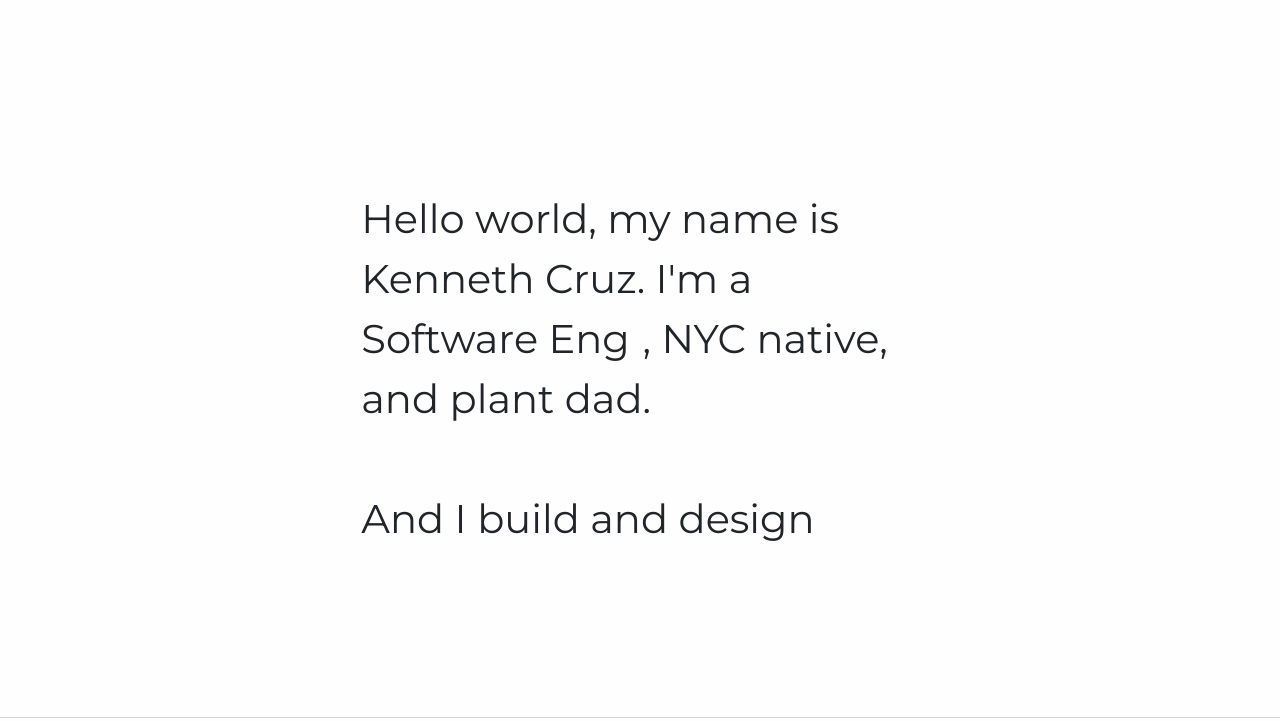
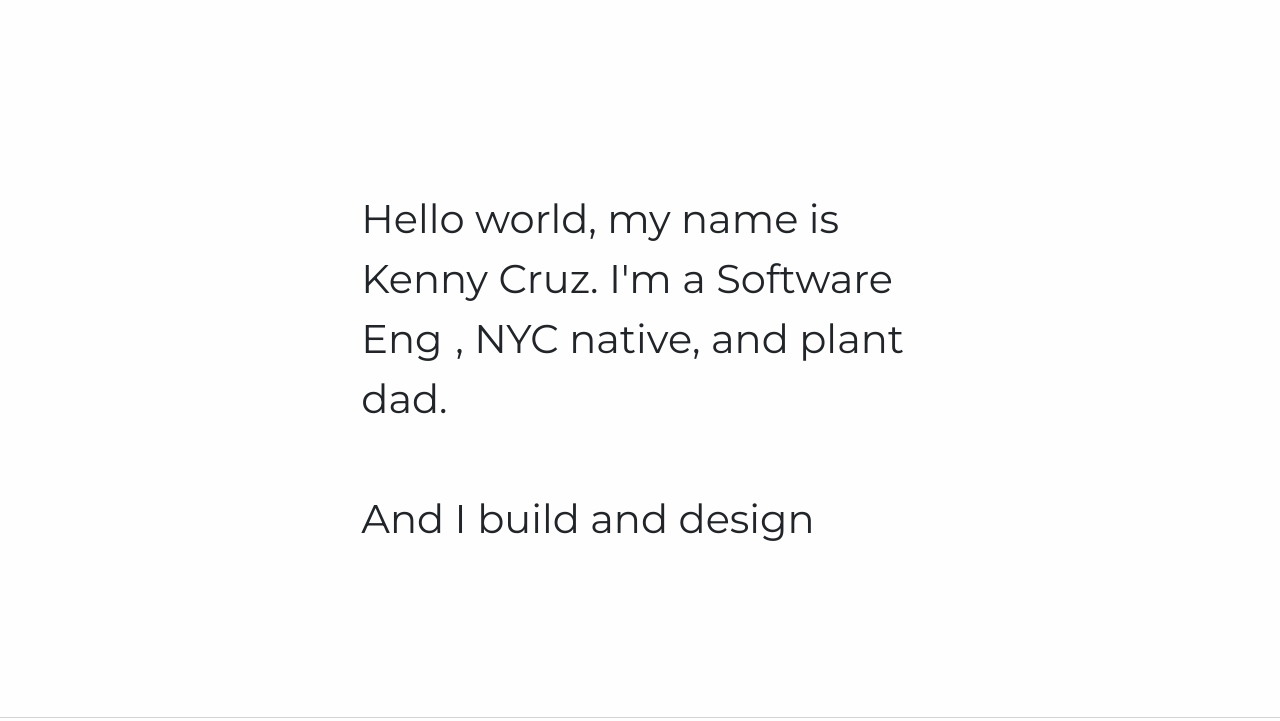
Before and after one commit to knnyczr/knnyczrPortfolio, a Gatsby site: page / in a window 1280 px wide. Shown: the part 79-800 px from the top of the page. Built offline with nearby package versions, Linux system fonts and the light colour scheme; Gatsby itself is replaced by a stand-in of ours.

Commit message:
update on landing page typo

```diff
--- a/src/pages/index.js
+++ b/src/pages/index.js
@@ -10,7 +10,7 @@ export default class IndexPage extends Component {
       <div className="landing">
       <SEO title="Home" />
         <p>
-          Hello world, my name is <span>Kenneth Cruz</span>. I'm a
+          Hello world, my name is <span>Kenny Cruz</span>. I'm a
           <Typewriter
             options={{
               strings: [
```
